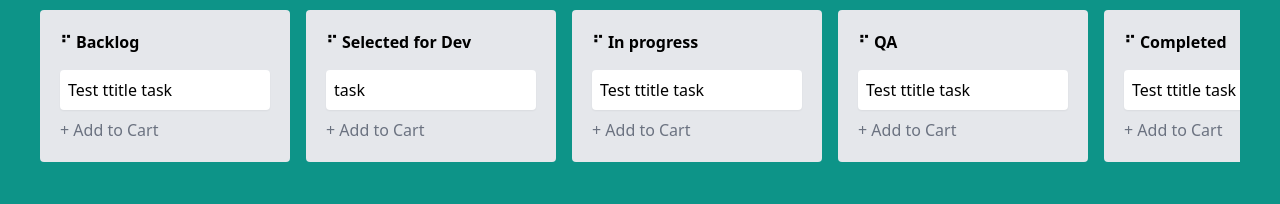
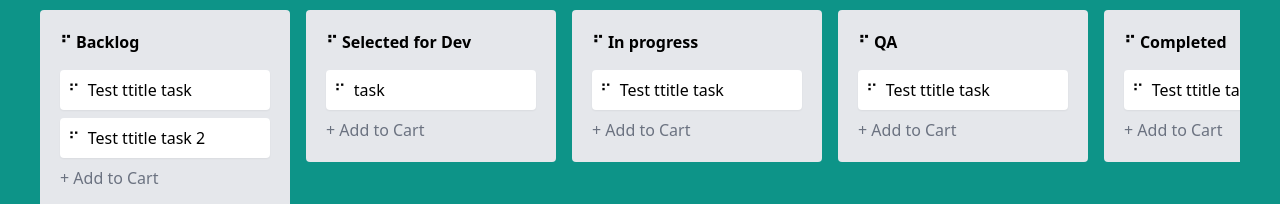
Before and after one commit to Bakhodirov-Jakhongir/vue-trello-board, a Nuxt app: page / in a window 1280 px wide. Shown: the part 220-424 px from the top of the page. Built offline with nearby package versions, Linux system fonts and the light colour scheme.

Commit message:
drag and drop tasks between columns

```diff
--- a/components/TrelloBoard.vue
+++ b/components/TrelloBoard.vue
@@ -2,7 +2,7 @@
 import { ref } from "vue";
 import TrelloBoardTask from "./TrelloBoardTask.vue";
 import DragHandle from "./DragHandle.vue";
-import type { Column } from "../types/index";
+import type { Column, Task } from "../types/index";
 import draggable from "vuedraggable";
 import { nanoid } from "nanoid";
 const columns = ref<Column[]>([
@@ -13,6 +13,11 @@ const columns = ref<Column[]>([
       {
         id: nanoid(),
         title: "Test ttitle task",
+        createdAt: new Date(),
+      },
+      {
+        id: nanoid(),
+        title: "Test ttitle task 2",
         createdAt: new Date(),
       },
     ],
@@ -79,10 +84,20 @@ const columns = ref<Column[]>([
           class="column bg-gray-200 p-5 rounded min-w-[250px]"
         >
           <header class="font-bold mb-4">
-            <DragHandle/>
+            <DragHandle />
             {{ column.title }}
           </header>
-          <TrelloBoardTask v-for="task in column.tasks" :task="task" />
+          <draggable
+            v-model="column.tasks"
+            group="tasks"
+            item-key="id"
+            :animation="150"
+            handle=".drag-handle"
+          >
+            <template #item="{ element: task }: { element: Task }">
+              <TrelloBoardTask :task="task" />
+            </template>
+          </draggable>
           <footer>
             <button class="text-gray-500">+ Add to Cart</button>
           </footer>
--- a/components/TrelloBoardTask.vue
+++ b/components/TrelloBoardTask.vue
@@ -1,8 +1,9 @@
 <template>
   <div
     :title="task.createdAt.toLocaleDateString()"
-    class="task bg-white p-2 mb-2 rounded shadow-sm max-w-[250px]"
+    class="task bg-white p-2 mb-2 rounded shadow-sm max-w-[250px] flex"
   >
+    <DragHandle class="pr-2"/>
     <span> {{ task.title }}</span>
   </div>
 </template>
```
